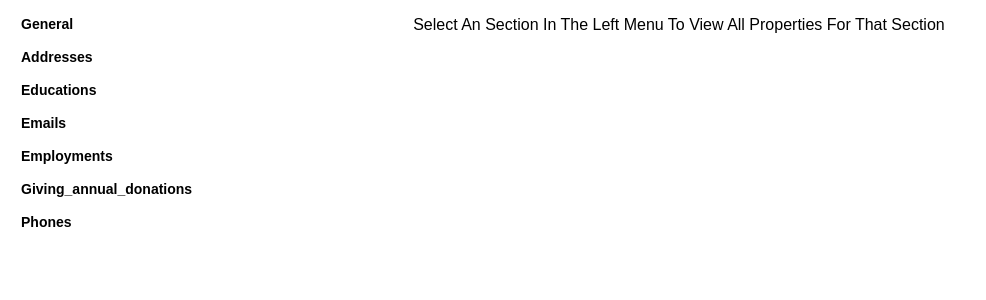
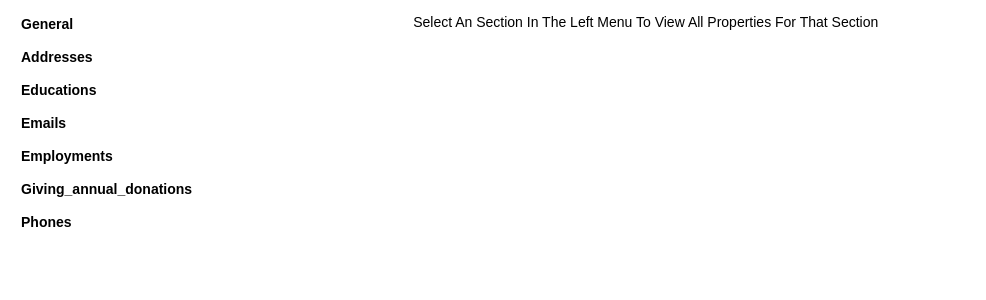
Before and after one commit to ExplosiveHippo/codingChallenge, a React (Create React App) app: page / in a window 1280 px wide. Shown: the top 300 px of the page, without its empty margins (0-986 px from the left). Built offline with nearby package versions, Linux system fonts and the light colour scheme.

Commit message:
small style changes

```diff
--- a/src/index.css
+++ b/src/index.css
@@ -17,6 +17,14 @@ button {
 
 button:hover {
 	text-decoration: underline;
+}
+
+h2 {
+	font-size: 18px;
+}
+
+p, li {
+	font-size: 14px;
 }
 
 .App {
```
